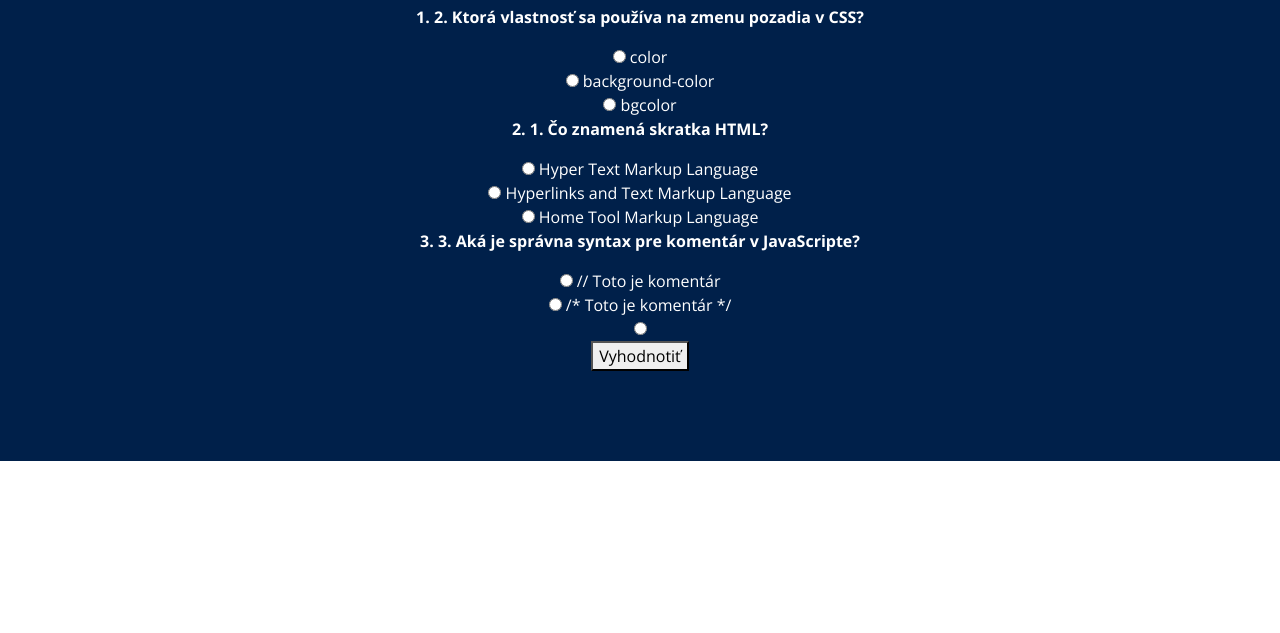
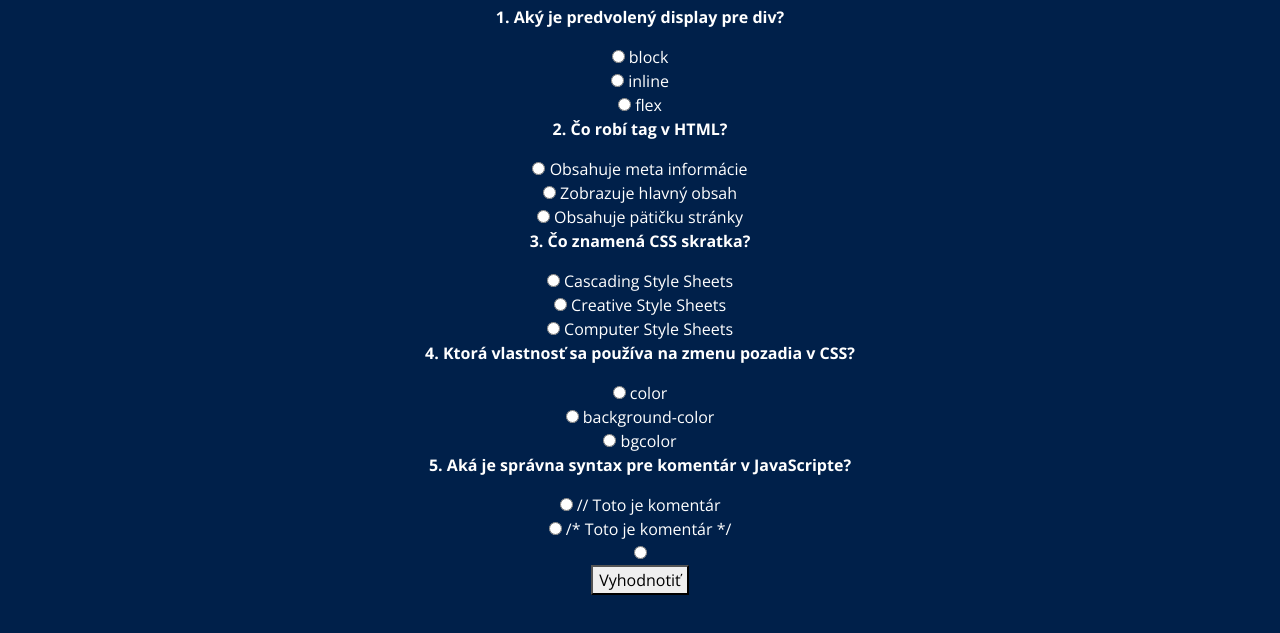
Before and after one commit to Chris123-debug/Kopka-stranka, a plain HTML site: page team.html in a window 1280 px wide. Shown: the part 241-874 px from the top of the page. Before the commit the page ends 800 px from the top, so only its background shows below. Drawn offline with nearby package versions, Linux system fonts and the light colour scheme; files that its build step writes are made by us from their sources.

Commit message:
Update team.html

```diff
--- a/team.html
+++ b/team.html
@@ -49,9 +49,16 @@
 
   <script>
     let questions = [
-      { question: "1. Čo znamená skratka HTML?", options: ["Hyper Text Markup Language", "Hyperlinks and Text Markup Language", "Home Tool Markup Language"], correctAnswer: "a" },
-      { question: "2. Ktorá vlastnosť sa používa na zmenu pozadia v CSS?", options: ["color", "background-color", "bgcolor"], correctAnswer: "b" },
-      { question: "3. Aká je správna syntax pre komentár v JavaScripte?", options: ["// Toto je komentár", "/* Toto je komentár */", "<!-- Toto je komentár -->"], correctAnswer: "a" }
+      { question: "Čo znamená skratka HTML?", options: ["Hyper Text Markup Language", "Hyperlinks and Text Markup Language", "Home Tool Markup Language"], correctAnswer: "a" },
+      { question: "Ktorá vlastnosť sa používa na zmenu pozadia v CSS?", options: ["color", "background-color", "bgcolor"], correctAnswer: "b" },
+      { question: "Aká je správna syntax pre komentár v JavaScripte?", options: ["// Toto je komentár", "/* Toto je komentár */", "<!-- Toto je komentár -->"], correctAnswer: "a" },
+      { question: "Čo robí tag <head> v HTML?", options: ["Obsahuje meta informácie", "Zobrazuje hlavný obsah", "Obsahuje pätičku stránky"], correctAnswer: "a" },
+      { question: "Ako definovať premennú v JavaScripte?", options: ["var name = 'hodnota';", "variable name = 'hodnota';", "v name = 'hodnota';"], correctAnswer: "a" },
+      { question: "Čo znamená CSS skratka?", options: ["Cascading Style Sheets", "Creative Style Sheets", "Computer Style Sheets"], correctAnswer: "a" },
+      { question: "Ako pridať externý CSS súbor do HTML?", options: ["<link rel='stylesheet' href='style.css'>", "<style src='style.css'>", "<css>style.css</css>"], correctAnswer: "a" },
+      { question: "Čo je DOM v JavaScripte?", options: ["Document Object Model", "Data Object Model", "Design Object Model"], correctAnswer: "a" },
+      { question: "Ako vytvoriť funkciu v JavaScripte?", options: ["function myFunction() {}", "def myFunction() {}", "create function myFunction() {}"], correctAnswer: "a" },
+      { question: "Aký je predvolený display pre div?", options: ["block", "inline", "flex"], correctAnswer: "a" }
     ];
 
     function shuffle(array) {
```
